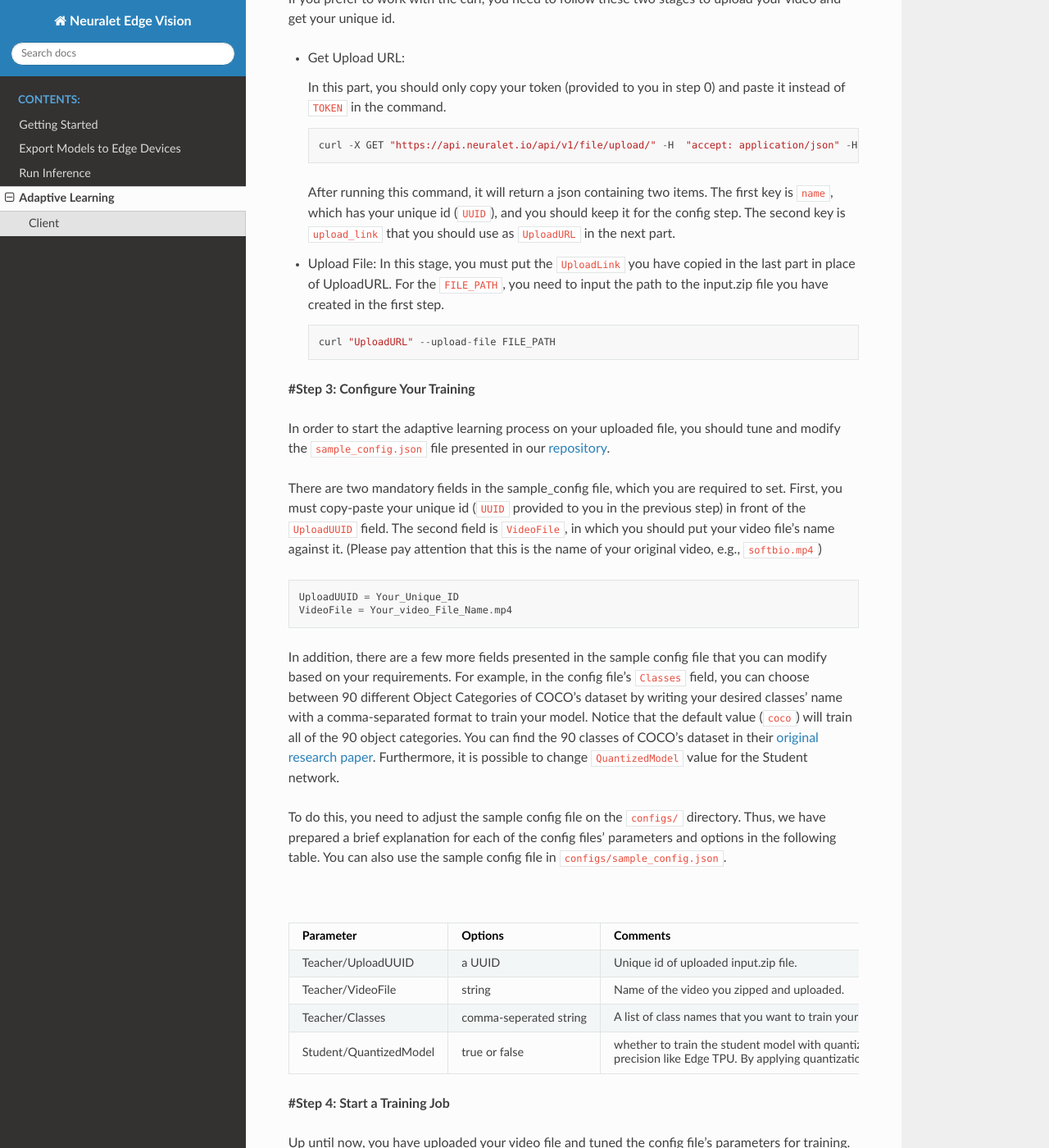
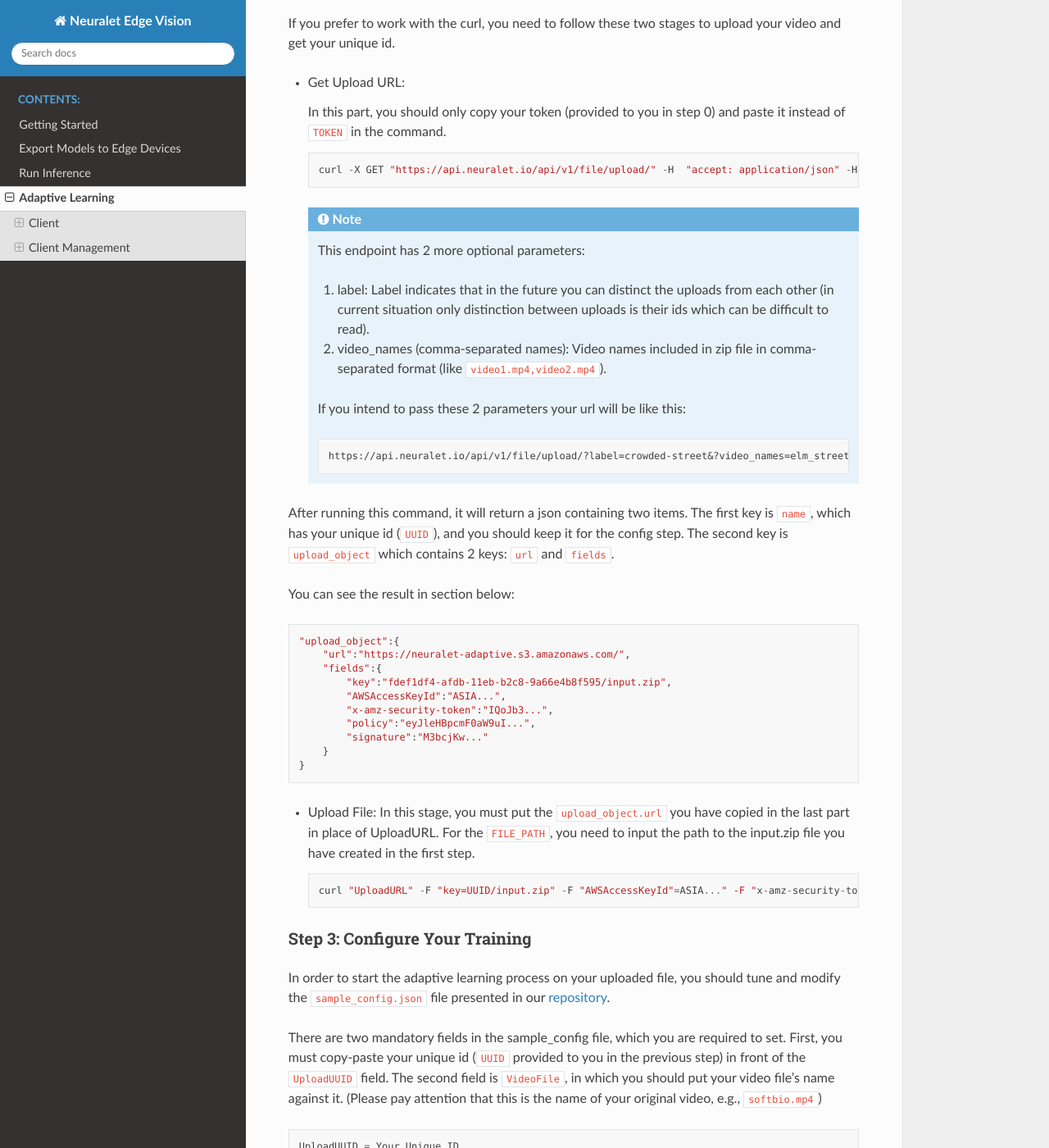
Before and after one commit to galliot-us/adaptive-object-detection, a Sphinx documentation site: the page built from docs/source/adaptive_learning.rst, in a window 1280 px wide and 1400 px high, scrolled down 1485 px. Shown: the whole window at 82% size. Built offline with Sphinx 7.4.7 and the Read the Docs theme 2.0.0, drawn with Linux system fonts in a browser that asks for light colours; some of the changed text lies outside the part shown.

Commit message:
update docs

```diff
--- a/docs/source/adaptive_learning.rst
+++ b/docs/source/adaptive_learning.rst
@@ -15,16 +15,19 @@ For using our client interface, you only need to have python on your machine, cl
 
 Either you prefer to use curl or our interface, we are going to address a step-by-step guide to run Adaptive Learning using each of the methods in the following.
 
-**#Step 0: Authentication**
+**Step 0: Authentication**
+---------------------------
 At the beginning, you need to go to our `API home page <https://api.neuralet.io/>`_ and sign up using your email address and password. By clicking on the sign-up button, a verification link will be sent to your email address. After verifying your account, you can sign in to Neuralet’s Adaptive Edge Vision API. Now you are able to get your token using the provided section and keep it for the next steps.
 
-**#Step 1: Preparing Video File**
+**Step 1: Preparing Video File**
+---------------------------------
 
 After logging in and getting your token, you should upload the video file you want to feed Adaptive Learning. Since our API only accepts **zip files** as the input format, you need to create a compressed zip file from your video file, preferably using the name of :code:`input.zip`. ::
 
     zip -j input.zip PATH_TO_VIDEO_FILE
 
-**#Step 2: Uploading Video**
+**Step 2: Uploading Video**
+---------------------------
 
 After creating the :code:`input.zip` file, you are ready to upload it to Neuralet’s Servers. After the uploading process, you will receive a unique id (:code:`UUID`), which will be required later in the config file step.
 
@@ -46,15 +49,42 @@ If you prefer to work with the curl, you need to follow these two stages to uplo
 
       curl -X GET "https://api.neuralet.io/api/v1/file/upload/" -H  "accept: application/json" -H "Authorization: Bearer TOKEN"
 
-  After running this command, it will return a json containing two items. The first key is :code:`name`, which has your unique id (:code:`UUID`), and you should keep it for the config step. The second key is :code:`upload_link` that you should use as :code:`UploadURL` in the next part.
+  .. note::
+    This endpoint has 2 more optional parameters:
+
+    1. label: Label indicates that in the future you can distinct the uploads from each other (in current situation only distinction between uploads is their ids which can be difficult to read).
+
+    2. video_names (comma-separated names): Video names included in zip file in comma-separated format (like :code:`video1.mp4,video2.mp4`).
+
+    If you intend to pass these 2 parameters your url will be like this: ::
+
+        https://api.neuralet.io/api/v1/file/upload/?label=crowded-street&?video_names=elm_street.mp4,helm_street.mp4
+
+
+
+After running this command, it will return a json containing two items. The first key is :code:`name`, which has your unique id (:code:`UUID`), and you should keep it for the config step. The second key is :code:`upload_object` which contains 2 keys: :code:`url` and :code:`fields`.
+
+You can see the result in section below: ::
+
+    "upload_object":{
+        "url":"https://neuralet-adaptive.s3.amazonaws.com/",
+        "fields":{
+            "key":"fdef1df4-afdb-11eb-b2c8-9a66e4b8f595/input.zip",
+            "AWSAccessKeyId":"ASIA...",
+            "x-amz-security-token":"IQoJb3...",
+            "policy":"eyJleHBpcmF0aW9uI...",
+            "signature":"M3bcjKw..."
+        }
+    }
 
 * Upload File:
-  In this stage, you must put the :code:`UploadLink` you have copied in the last part in place of UploadURL. For the :code:`FILE_PATH`, you need to input the path to the input.zip file you have created in the first step. ::
+  In this stage, you must put the :code:`upload_object.url` you have copied in the last part in place of UploadURL. For the :code:`FILE_PATH`, you need to input the path to the input.zip file you have created in the first step. ::
 
-      curl "UploadURL" --upload-file FILE_PATH
+      curl "UploadURL" -F "key=UUID/input.zip" -F "AWSAccessKeyId"=ASIA..." -F "x-amz-security-token=IQoJb3..." -F "policy-eyJleHBpcmF0aW9uI..." -F "signature=M3bcjKw..." -F "file=@FILE_PATH"
 
 
-**#Step 3: Configure Your Training**
+**Step 3: Configure Your Training**
+-----------------------------------
 
 In order to start the adaptive learning process on your uploaded file, you should tune and modify the :code:`sample_config.json` file presented in our `repository <https://github.com/neuralet/edge-object-detection/blob/main/services/adaptive-learning/client/configs/sample_config.json>`_.
 
@@ -77,7 +107,8 @@ To do this, you need to adjust the sample config file on the :code:`configs/` di
     "Student/QuantizedModel", "true or false", "whether to train the student model with quantization aware strategy or not. This is especially useful when you want to deploy the final model on an edge device that only supports :code:`Int8` precision like Edge TPU. By applying quantization aware training the App will export a :code:`tflite` too."
 
 
-**#Step 4: Start a Training Job**
+**Step 4: Start a Training Job**
+--------------------------------
 
 Up until now, you have uploaded your video file and tuned the config file’s parameters for training. Now you are ready to request to train your adaptive learning model.
 At the end of this step, by running the command using either the Client code or :code:`curl`, you will get a **Job id** that you should keep for monitoring your training status in the next steps.
@@ -95,7 +126,8 @@ Again, similar to the second step, you should copy-paste the token we have provi
     curl -X POST "https://api.neuralet.io/api/v1/model/train/" -H "accept: application/json" -H "Content-Type: application/json" -H "Authorization: Bearer TOKEN" -d @JSON_CONFIGFILE_PATH
 
 
-**#Step 5: Get Job Status**
+**Step 5: Get Job Status**
+--------------------------
 
 At this moment, your model is training on the Neuralet’s servers that may take from a few hours to a couple of days to finish based on the video length. Meanwhile, if you want to know your model’s status at each moment, you are going to use this command.
 In this stage, you can request a job status using the **Job id** generated in the last step to observe the operation progress.
@@ -126,7 +158,10 @@ By running the command and sending your request to our API, you may get one of t
     "Not Reached Yet", "It usually appears as the student model's status, which means the job's workflow has not reached the student model's training phase yet. I.e., while the teacher model is running, the student model's status will be Not Reached Yet."
     "Unexpected Error", "An internal error has occurred"
 
-**#Step 6: Download your model**
+Also you get more specific status such as individual status for Teacher and Student plus their progress on the job.
+
+**Step 6: Download your model**
+-------------------------------
 
 Finally, you have reached the final step, and the job has finished successfully. Now you can download your Adaptive Learning’s trained student model. After running one of the below commands based on your preference, you will receive a file named :code:`output.zip` that we will explain the contents in the next section.
 
@@ -189,3 +224,141 @@ The importance of this file is for exporting your model to the EdgeTPU. In this
 :code:`train_outputs/frozen_graph/saved_model` :
 
 This is the last important directory we are introducing here. The :code:`frozen_graph/saved_model` contains a TensorFlow :code:`saved-model` for inferencing on X86s.
+
+
+Client Management
+^^^^^^^^^^^^^^^^^
+
+
+**Kill Job**
+------------
+
+When your model is training, you can cancel your job.
+In this stage, you can request a kill job using the **Job id** generated in the :code:`Step 4: Start a Training Job`.
+
+*Client Code:*
+
+Enter the address to your token text file and your Job id, respectively, in the provided :code:`TOKEN_PATH` and :code:`JOBID` fields of the command and run it. ::
+
+    python3 client.py --token TOKEN_PATH kill_job --job_id JOBID
+
+*Curl Command:*
+
+You only need to repeat the previous step and copy-paste your token in the :code:`TOKEN` field, and input your job id in the given field for :code:`JOB_ID`. ::
+
+    curl -X POST "https://api.neuralet.io/api/v1/model/kill/" -H  "accept: application/json" -H  "Content-Type: application/json" -H "Authorization: Bearer TOKEN" -d "{\"job_id\":\"JOB_ID\"}"
+
+
+**User Jobs**
+-------------
+
+Get User jobs list.
+
+*Client Code:*
+
+Enter the address to your token text file. respectively, in the provided :code:`TOKEN_PATH` field of the command and run it. ::
+
+    python3 client.py --token TOKEN_PATH user_jobs
+
+*Curl Command:*
+
+You only need to repeat the previous step and copy-paste your token in the :code:`TOKEN` field. ::
+
+    curl "https://api.neuralet.io/api/v1/users/me/jobs/" -H "Authorization: Bearer TOKEN"
+
+
+*Response:*
+
+.. code-block:: json
+
+    "jobs": [
+        {
+            "job_id": "WcLbF1VOB904wk/aMNsfU1==",
+            "created_at": "2021-04-05T21:23:31.815000"
+        },
+        {
+            "job_id": "/3I5rFqL+E4sQyskPTLNWg==",
+            "created_at": "2021-03-07T16:49:41.249000"
+        }
+    ],
+    "number_of_pages": 1,
+    "current_page": 1
+    }
+
+
+**User Uploads**
+----------------
+
+Get User uploads list.
+
+*Client Code:*
+
+Enter the address to your token text file. respectively, in the provided :code:`TOKEN_PATH` field of the command and run it. ::
+
+    python3 client.py --token TOKEN_PATH user_uploads
+
+*Curl Command:*
+
+You only need to repeat the previous step and copy-paste your token in the :code:`TOKEN` field. ::
+
+    curl "https://api.neuralet.io/api/v1/users/me/uploads/" -H "Authorization: Bearer TOKEN"
+
+
+*Response:*
+
+.. code-block:: json
+
+    {
+    "uploads": [
+        {
+        "name": "fdef2df4-afdb-11eb-b2c8-9a66efb8f595",
+        "label": "crowded-street-number-1",
+        "created_at": "2021-05-08T09:01:35.795000",
+        "video_names": [
+            "video1.mp4",
+            "video2.mp4"
+        ]
+        },
+        {
+        "name": "5ed05020-afaa-11eb-b7cx-6ec41806e103",
+        "label": "",
+        "created_at": "2021-05-07T17:33:43.757000",
+        "video_names": [
+            "video11.mp4",
+            "video12.mp4"
+        ]
+        }
+    ],
+    "number_of_pages": 1,
+    "current_page": 1
+    }
+
+
+**User Info**
+-------------
+
+Get User detail info.
+
+*Client Code:*
+
+Enter the address to your token text file. respectively, in the provided :code:`TOKEN_PATH` field of the command and run it. ::
+
+    python3 client.py --token TOKEN_PATH user_detail
+
+*Curl Command:*
+
+You only need to repeat the previous step and copy-paste your token in the :code:`TOKEN` field. ::
+
+    curl "https://api.neuralet.io/api/v1/users/me/detail/" -H "Authorization: Bearer TOKEN"
+
+
+*Response:*
+
+.. code-block:: json
+
+    {
+        "email": "test@test.com",
+        "is_active": true,
+        "is_superuser": false,
+        "is_verified": true
+    }
```
Also changed, not shown: other parts of docs/source/adaptive_learning.rst (+1 -1 lines).
